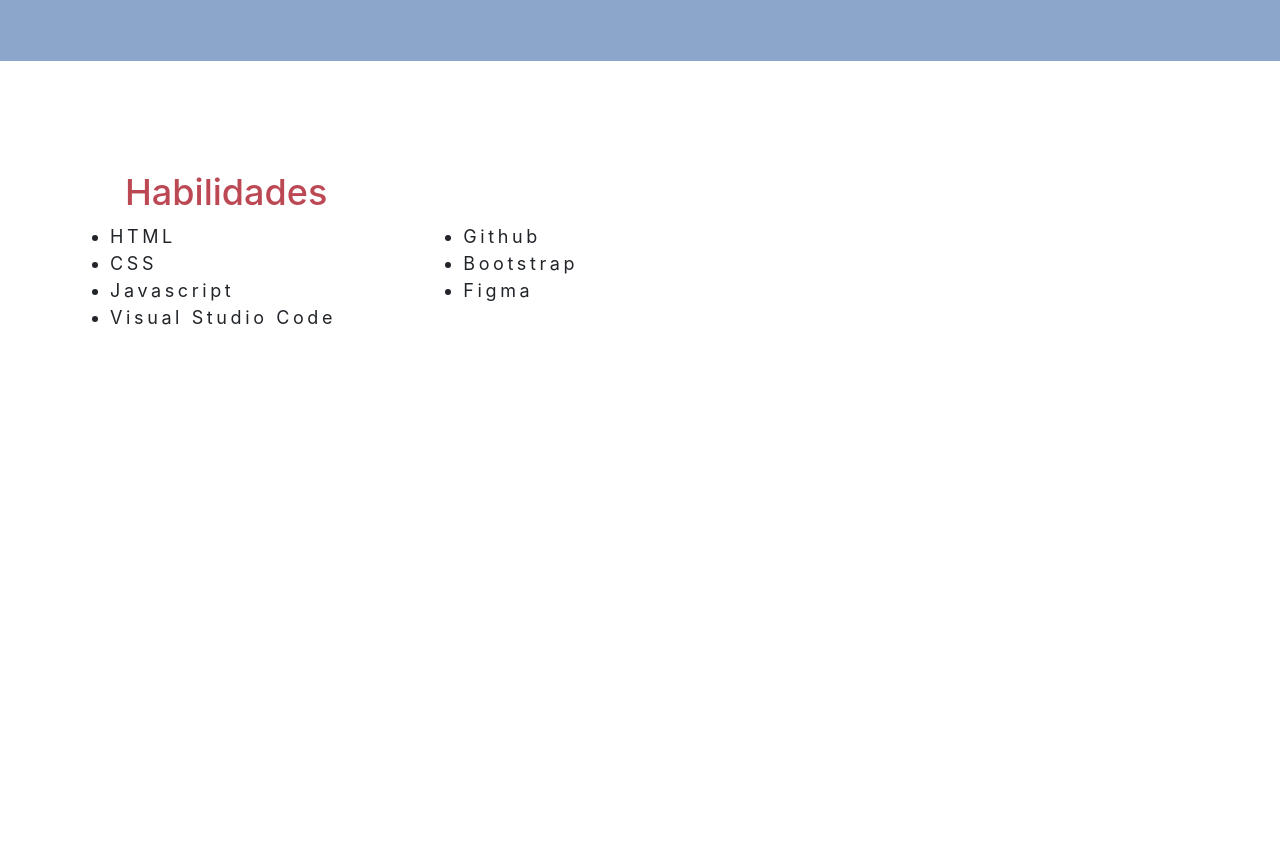
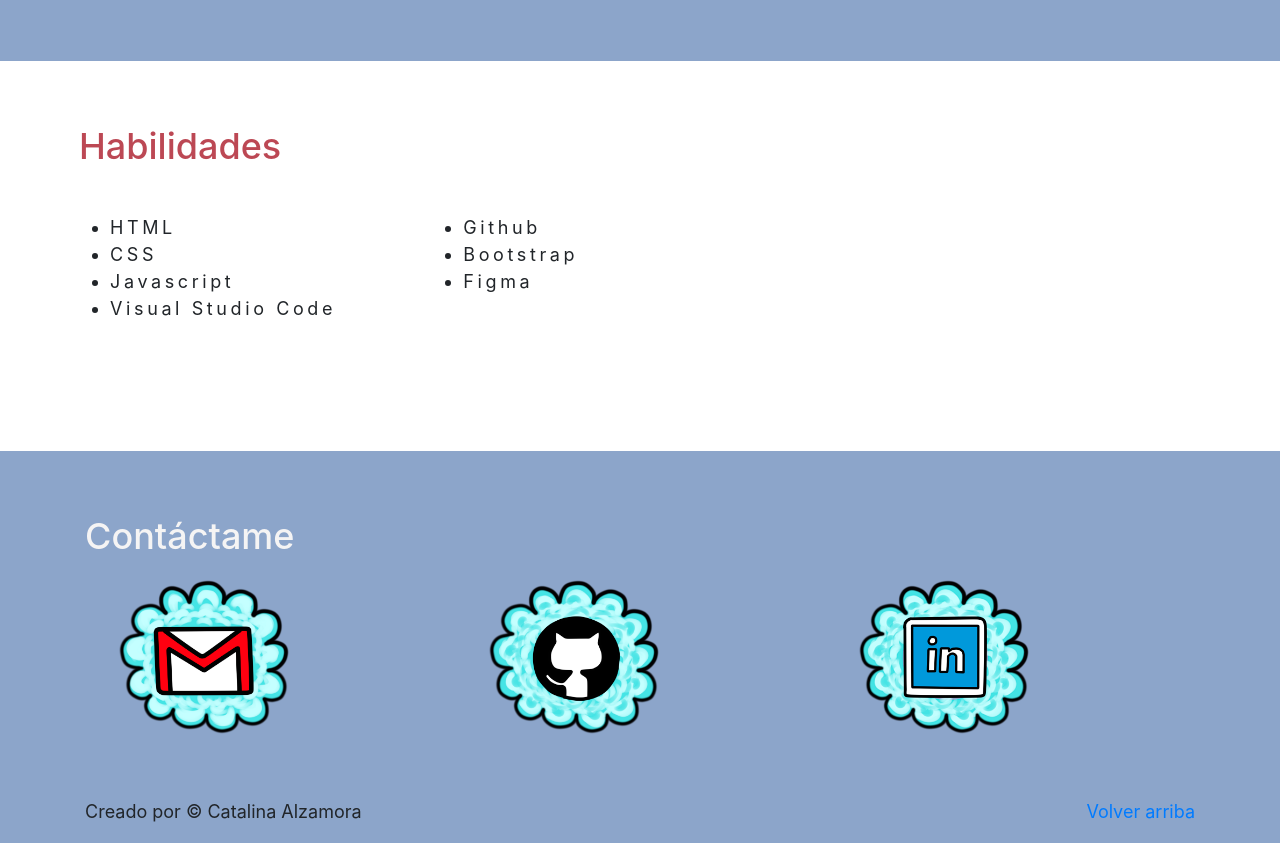
Before and after one commit to catalina-alzamora/portafolio, a website: page src/index.html in a window 1280 px wide. Shown: the part 1506-2349 px from the top of the page. Before the commit the page ends 1966 px from the top, so only its background shows below. Drawn offline with nearby package versions, Linux system fonts and the light colour scheme.

Commit message:
agregando footer

```diff
--- a/src/index.html
+++ b/src/index.html
@@ -96,9 +96,8 @@
         </div>
         <!---skills -->
         <div id="tools" class=" white sections">
+            <h2 class="col-lg-4 blueTitle">Habilidades</h2>
             <div class="box">
-                <h2 class="col-lg-4 blueTitle">Habilidades</h2>
-
                 <div class="row">
                     <ul class="col-lg-4">
                         <li class="tools">HTML</li>
@@ -114,7 +113,29 @@
                 </div>
             </div>
         </div>
+        <!---Contact -->
 
+        <div id="contact" class="container sections">
+            <h2 class="whiteTitle">Contáctame</h2>
+            <div class="row">
+                <div class="col-lg-4 imgContactDiv">
+                    <a href="alzamoracatalina@gmail.com"><img class="contactimg" src="/src/iconos/gmail.png"
+                            alt="gmail link"></a>
+                </div>
+                <div class="col-lg-4 imgContactDiv">
+                    <a href="http://github.com/catalina-alzamora"><img class="contactimg" src="/src/iconos/github.png"
+                            alt="github link"></a>
+                </div>
+                <div class="col-lg-4 imgContactDiv">
+                    <a href="http://www.linkedin.com/in/catalina-alzamora/"><img class="contactimg"
+                            src="/src/iconos/linkedin.png" alt="linkedin link"></a>
+                </div>
+            </div>
+        </div>
+        <footer class="container">
+            <p class="float-right"><a href="#">Volver arriba</a></p>
+            <p> Creado por © Catalina Alzamora</p>
+        </footer>
     </main>
 
     <script src="https://code.jquery.com/jquery-3.3.1.slim.min.js"
```
